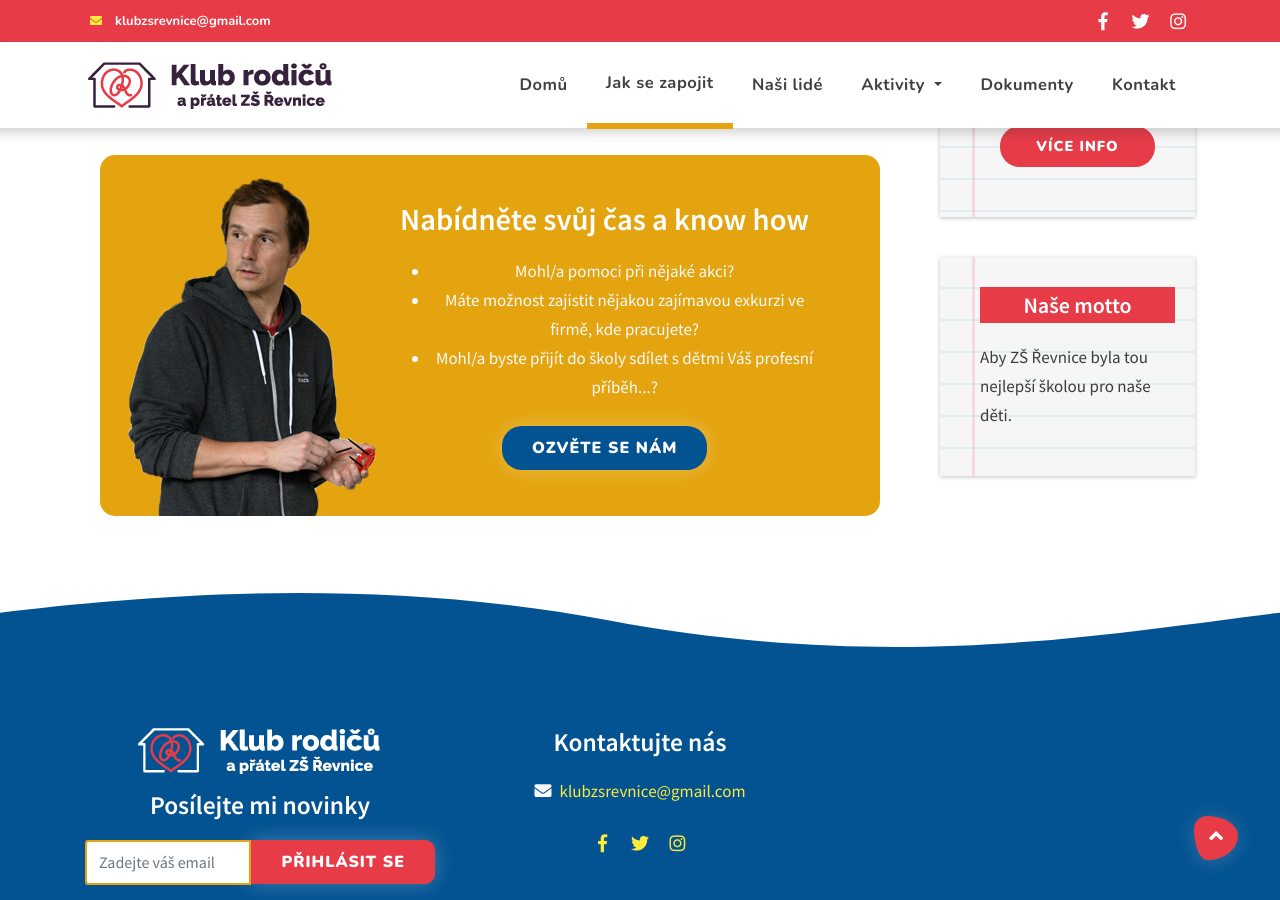
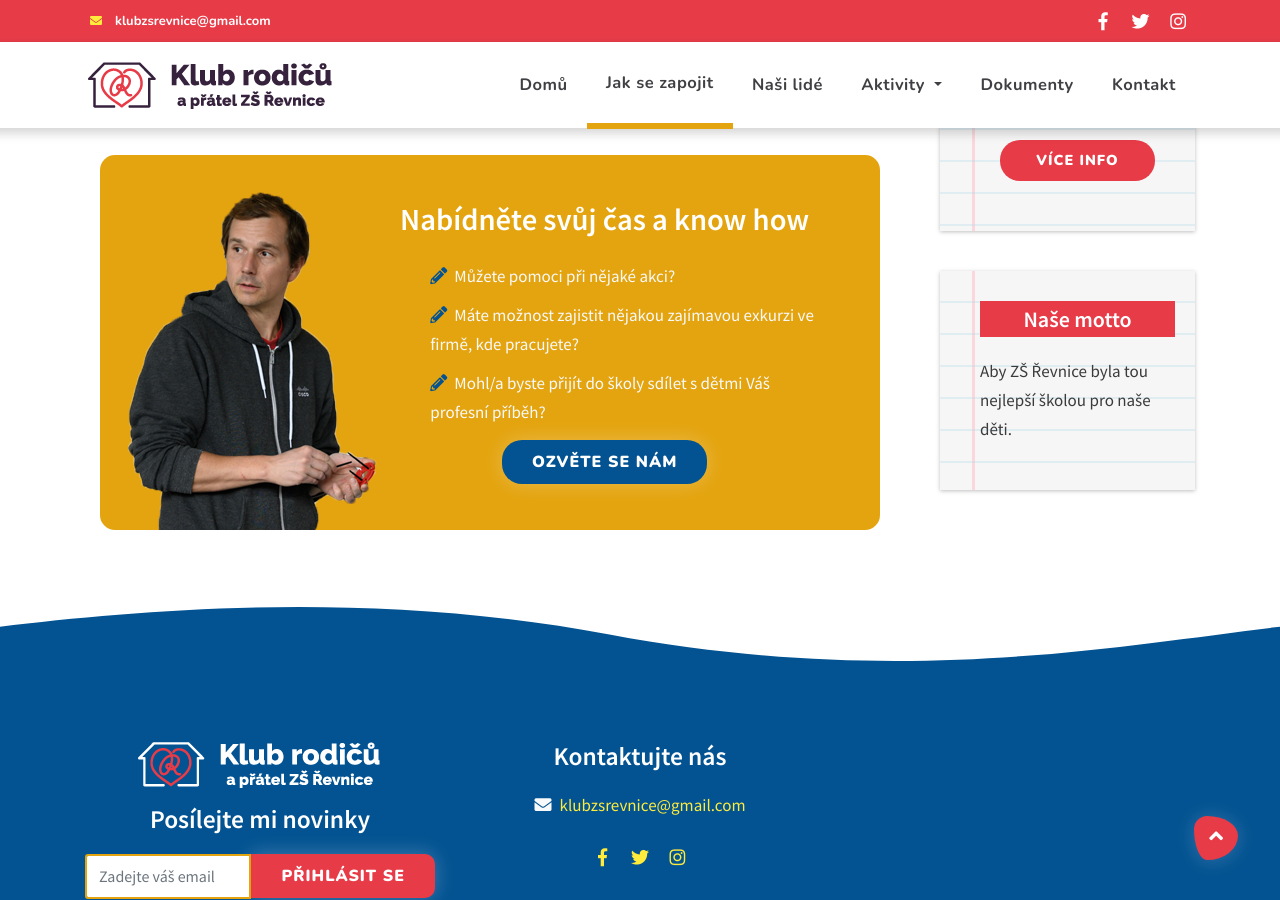
Before and after one commit to noskovaj/klubzsrevnice, a Jekyll site: the page built from zapojtese.html, in a window 1280 px wide and 900 px high, scrolled down 1252 px. Built offline with Jekyll 4.4.1, drawn with Linux system fonts in a browser that asks for light colours.

Commit message:
fix zapojhte se

```diff
--- a/zapojtese.html
+++ b/zapojtese.html
@@ -51,13 +51,13 @@ title: Jak se zapojit?
            <div class="mt-5">
               <!-- call to action -->
               <div class="enroll-calltoaction col-md-12 card bg-tertiary text-light no-bg-small">
-                 <div class="text-center p-3">
+                 <div class="p-3">
                     <div class="col-lg-8 offset-lg-4">
-                       <h4>Nabídněte svůj čas a know how</h4>
-                       <ul>
-                         <li>Mohl/a pomoci při nějaké akci? </li>
+                       <h4 class="text-center">Nabídněte svůj čas a know how</h4>
+                       <ul class="custom">
+                         <li>Můžete pomoci při nějaké akci?</li>
                          <li>Máte možnost zajistit nějakou zajímavou exkurzi ve firmě, kde pracujete?</li>
-                         <li>Mohl/a byste přijít do školy sdílet s dětmi Váš profesní příběh...?</li>
+                         <li>Mohl/a byste přijít do školy sdílet s dětmi Váš profesní příběh?</li>
                        </ul>
                        <!-- Button -->
                        <div class="text-center">
```
